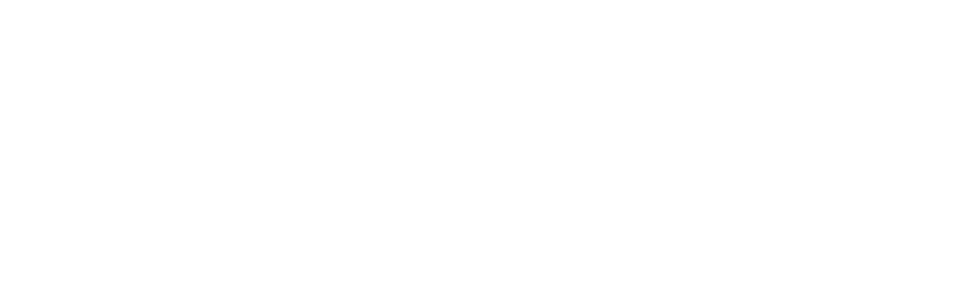
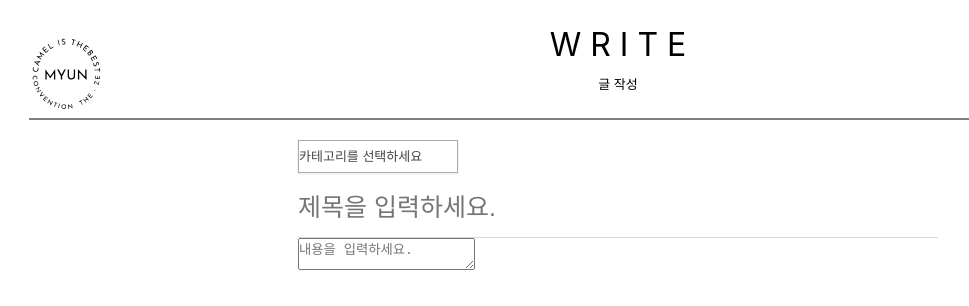
Before and after one commit to CamelIsTheBestConvention/MYun_SJ, a React (Create React App) app in the folder client/: page /write in a window 1280 px wide. Before the commit this address had no page. Shown: the top 306 px of the page, without its empty margins (22-991 px from the left). Built offline with nearby package versions, Linux system fonts and the light colour scheme; the HTML template or start-up script is replaced by a standard one.

Commit message:
making write page

```diff
--- a/client/src/App.tsx
+++ b/client/src/App.tsx
@@ -4,6 +4,7 @@ import { BrowserRouter, Routes, Route, Navigate } from 'react-router-dom';
 import Signup from './page/signup';
 import Post from './page/post';
 import Main from './page/main';
+import Write from './page/write';
 
 const App = () => {
   return (
@@ -15,6 +16,7 @@ const App = () => {
           <Route path='/login' element={<Login />}></Route>
           <Route path='/signup' element={<Signup />}></Route>
           <Route path='/post' element={<Post />}></Route>
+          <Route path='/write' element={<Write />}></Route>
         </Routes>
       </BrowserRouter>
     </>
--- /dev/null
+++ b/client/src/components/common/dropdown.tsx
@@ -0,0 +1,25 @@
+import React, { useState } from 'react';
+import "../../style/common/dropdown.scss"
+
+const Dropdown = () => {
+    const [selectedCategory, setSelectedCategory] = useState('');
+
+    const handleCategoryChange = (e: React.ChangeEvent<HTMLSelectElement>) => {
+        setSelectedCategory(e.target.value);
+    };
+
+    return (
+        <div className='dropdown-box'>
+            <label htmlFor="category"></label>
+            <select id="category" value={selectedCategory} onChange={handleCategoryChange}>
+                <option value="">카테고리를 선택하세요</option>
+                <option value="technology">크래프톤 정글</option>
+                <option value="lifestyle">프론트 엔드</option>
+                <option value="food">백 엔드</option>
+                <option value="travel">MYUN</option>
+            </select>
+        </div>
+    );
+};
+
+export default Dropdown;
--- a/client/src/components/post/postTitle.tsx
+++ b/client/src/components/post/postTitle.tsx
@@ -1,11 +1,11 @@
 import "../../style/post/postTitle.scss"
 
-const PostTitle = () => {
+const PostTitle:React.FC<{mainText: string; subText: string}> = ({mainText, subText}) => {
     return (
         <>
             <div className="post-title-box">
-                <h1 className="post-title-main">P O S T</h1>
-                <p className="post-title-sub">게시판</p>
+                <h1 className="post-title-main">{mainText}</h1>
+                <p className="post-title-sub">{subText}</p>
             </div>
         </>
     )
--- /dev/null
+++ b/client/src/components/write/writeBox.tsx
@@ -0,0 +1,24 @@
+import styled from "styled-components"
+import Dropdown from "../common/dropdown"
+import WriteTitle from "./writeTitle"
+import WriteContent from "./writeContent"
+
+const WriteBox = () => {
+    return (
+        <>
+            <WriteBoxWrapper>
+                <Dropdown />
+                <WriteTitle />
+                <WriteContent />
+            </WriteBoxWrapper>
+
+        </>
+    )
+}
+export default WriteBox
+
+const WriteBoxWrapper = styled.div`
+    width: 50%;
+    margin: 20px auto;
+    // background-color: #f4f4f4;
+`
--- /dev/null
+++ b/client/src/components/write/writeContent.tsx
@@ -0,0 +1,12 @@
+import "../../style/write/writeContent.scss"
+
+const WriteContent = () => {
+    return (
+        <>
+            {/* <div> */}
+                <textarea placeholder="내용을 입력하세요."></textarea>
+            {/* </div> */}
+        </>
+    )
+}
+export default WriteContent
--- /dev/null
+++ b/client/src/components/write/writeTitle.tsx
@@ -0,0 +1,12 @@
+import "../../style/write/writeTitle.scss"
+
+const WriteTitle = () => {
+    return (
+        <>
+            <div className="write-title-box">
+                <input type="text" placeholder="제목을 입력하세요." />
+            </div>
+        </>
+    )
+}
+export default WriteTitle
--- a/client/src/page/post.tsx
+++ b/client/src/page/post.tsx
@@ -7,7 +7,7 @@ const Post = () => {
     return (
         <>
             <LogoImg />
-            <PostTitle />
+            <PostTitle mainText="P O S T" subText="게시판" />
             <PostWrapper />
         </>
     )
--- a/client/src/page/write.tsx
+++ b/client/src/page/write.tsx
@@ -1,9 +1,13 @@
+import LogoImg from "../components/common/logoImg"
+import PostTitle from "../components/post/postTitle"
+import WriteBox from "../components/write/writeBox"
+
 const Write = () => {
     return (
         <>
-            <div>
-
-            </div>
+            <LogoImg />
+            <PostTitle mainText="W R I T E" subText="글 작성" />
+            <WriteBox />
         </>
     )
 }
--- /dev/null
+++ b/client/src/style/common/dropdown.scss
@@ -0,0 +1,30 @@
+#category {
+    width: 25%;
+    padding: 8px 0;
+    cursor: pointer;
+}
+
+select {
+    -o-appearance: none;
+    -moz-appearance: none;
+    -webkit-appearance: none;
+    appearance: none;
+
+    padding: 3px 0;
+    font-size: 13px;
+    font-weight: 400;
+    color: #444;
+    background-color: #fff;
+    border: 1px solid #aaa;
+    box-shadow: 0 1px 0 1px rgba(0, 0, 0, 0.04);
+
+    &:hover {
+        border-color: darkblue;
+    }
+
+    &:focus {
+        box-shadow: 0 0 1px 1px darkblue;
+        box-shadow: 0 0 0 3px -moz-mac-focusring;
+        outline: none;
+    }
+}
--- /dev/null
+++ b/client/src/style/write/writeContent.scss
@@ -0,0 +1,4 @@
+.write-textarea {
+    resize: none;
+    width: 100%;
+}
--- /dev/null
+++ b/client/src/style/write/writeTitle.scss
@@ -0,0 +1,16 @@
+.write-title-box {
+    width: 100%;
+    border-bottom: 1px solid #d9d9d9;
+
+    input {
+        width: 100%;
+        margin: 10px 0 5px 0;
+        border: none;
+        padding: 10px 0;
+        font-size: 25px;
+
+        &:focus {
+            outline: none;
+        }
+    }
+}
```
